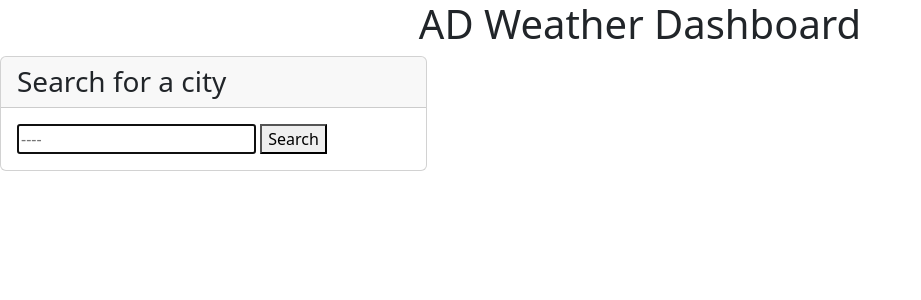
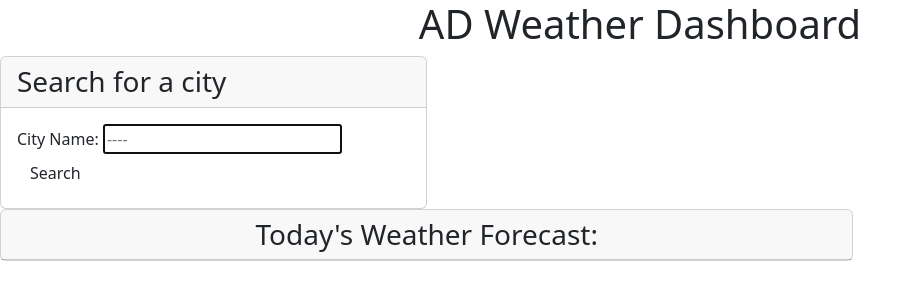
Before and after one commit to 0Adean0/AD-Weather-Report, a plain HTML site: page index.html in a window 1280 px wide. Shown: the whole page, without its empty margins (0-921 px from the left). Drawn offline with nearby package versions, Linux system fonts and the light colour scheme.

Commit message:
established titled section that will represent the current date,selected city,its weather:temperature,windspeed,and humidity

```diff
--- a/index.html
+++ b/index.html
@@ -15,10 +15,17 @@
         <h1>AD Weather Dashboard</h1>
     </header>
     <div class="card col-10 col-md-4">
-        <h3 class="card-header">Search for a city</h3>
+        <h3 class="card-header text">Search for a city</h3>
         <form id="weather-form" class="card-body">
+            <label class="city-label" for="city-name">City Name: </label>
             <input name="city-name" id="city" type="text" autofocus="true" class="form-inputs" placeholder="----">
-            <button type="entry-btn" class="btn-original">Search</button>
+            <button type="entry-btn" class="btn btn-original">Search</button>
         </form>
     </div>
+    <div class="card col-10 col-md-8">
+        <h3 class="card-header text-center">Today's Weather Forecast: </h3>
+    </div>
+    <div>
+
+    </div>
 </body>
```
